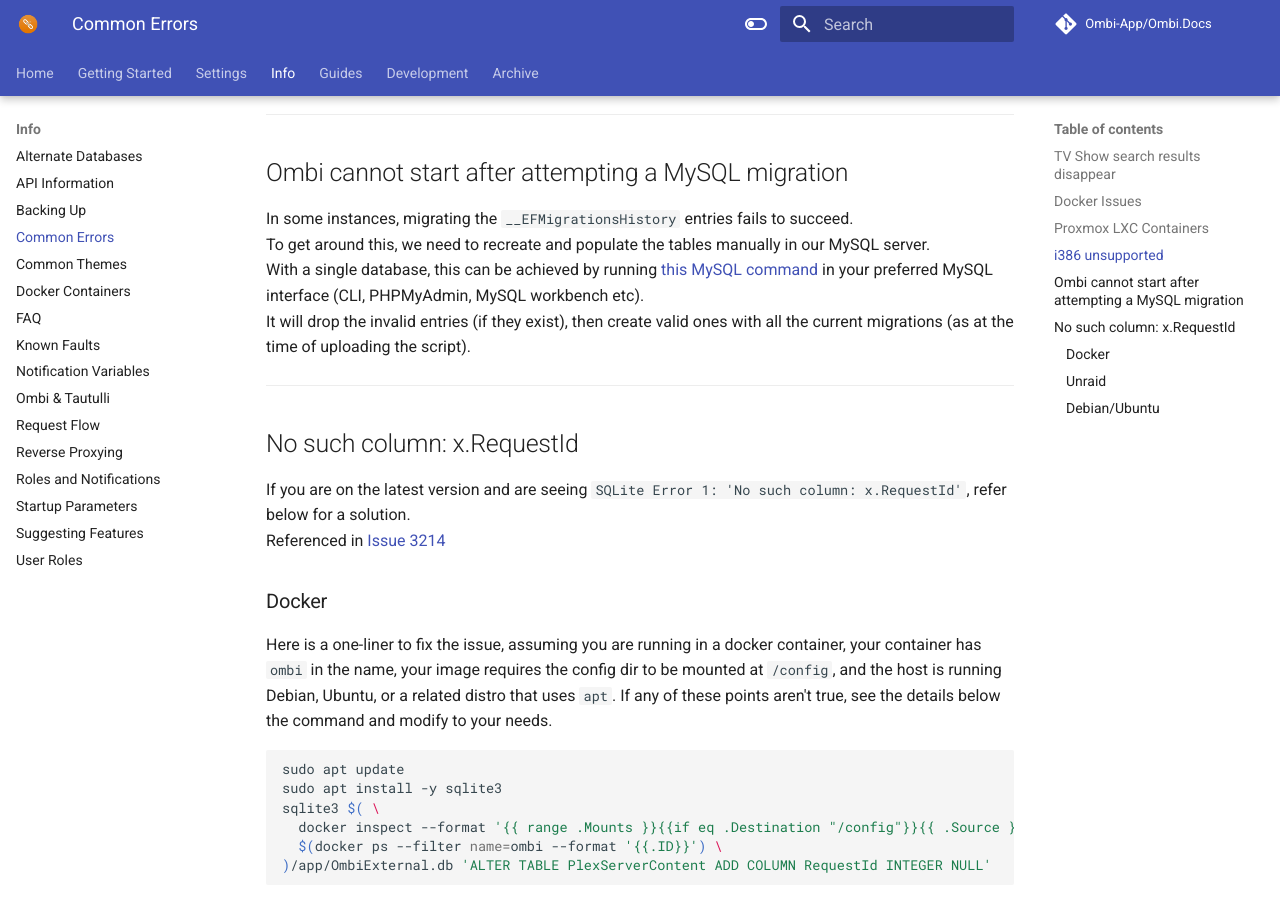
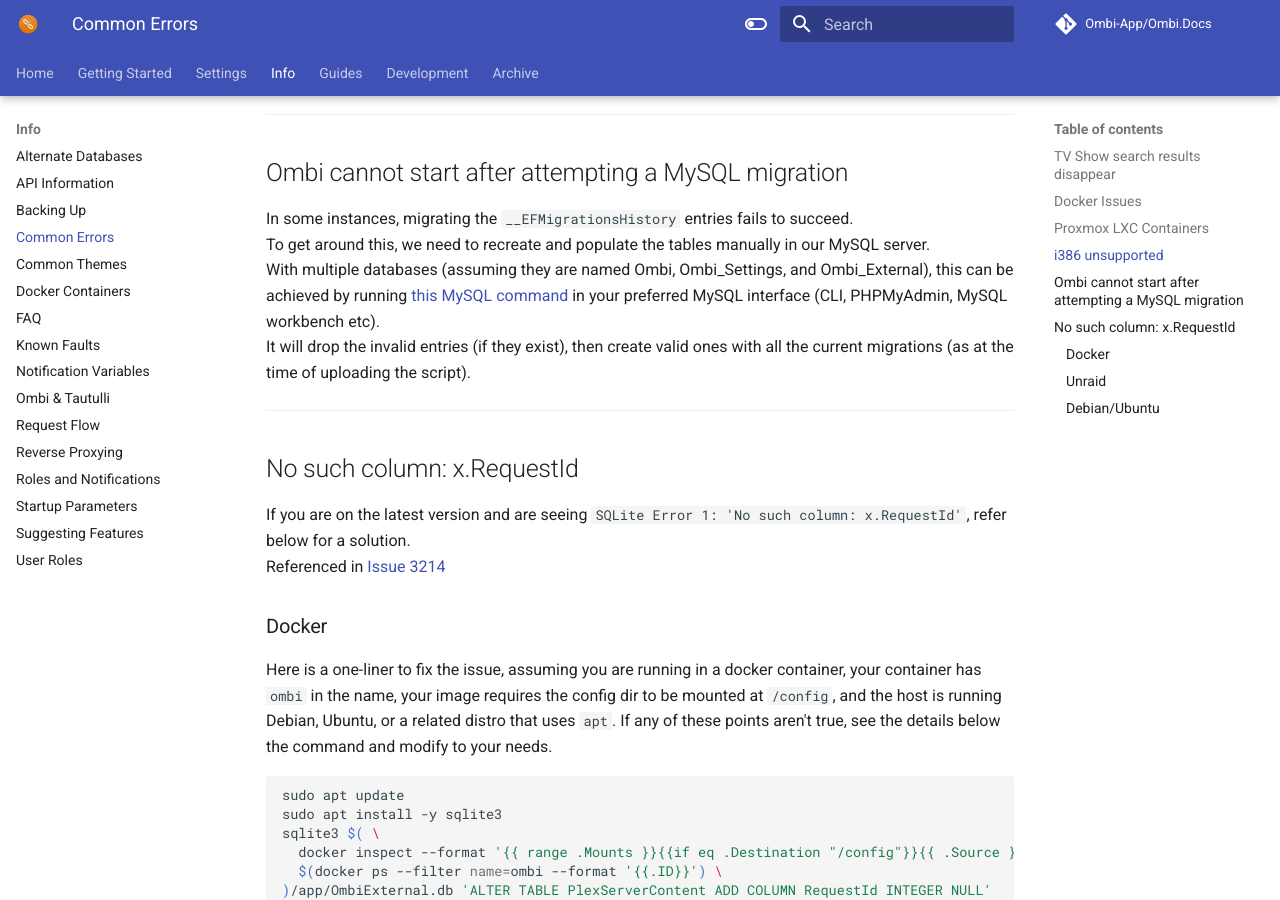
Before and after one commit to Ombi-app/Ombi.Docs, an MkDocs documentation site: the page built from docs/info/common-errors.md, in a window 1280 px wide and 900 px high, scrolled down 1972 px. Built offline with MkDocs 1.6.1 and Material for MkDocs 9.7.7, drawn with Linux system fonts in a browser that asks for light colours; comment, search, counter and statistics services are not loaded.

Commit message:
Tidy up migration fix script

```diff
--- a/docs/info/common-errors.md
+++ b/docs/info/common-errors.md
@@ -66,7 +66,7 @@
 
 In some instances, migrating the `__EFMigrationsHistory` entries fails to succeed.
 To get around this, we need to recreate and populate the tables manually in our MySQL server.
-With a single database, this can be achieved by running [this MySQL command](../../assets/scripts/mysql_migrations.sql) in your preferred MySQL interface (CLI, PHPMyAdmin, MySQL workbench etc).
+With multiple databases (assuming they are named Ombi, Ombi_Settings, and Ombi_External), this can be achieved by running [this MySQL command](../../assets/scripts/mysql_migrations.sql) in your preferred MySQL interface (CLI, PHPMyAdmin, MySQL workbench etc).
 It will drop the invalid entries (if they exist), then create valid ones with all the current migrations (as at the time of uploading the script).
 
 ***
```
Also changed, not shown: 1 other file.
